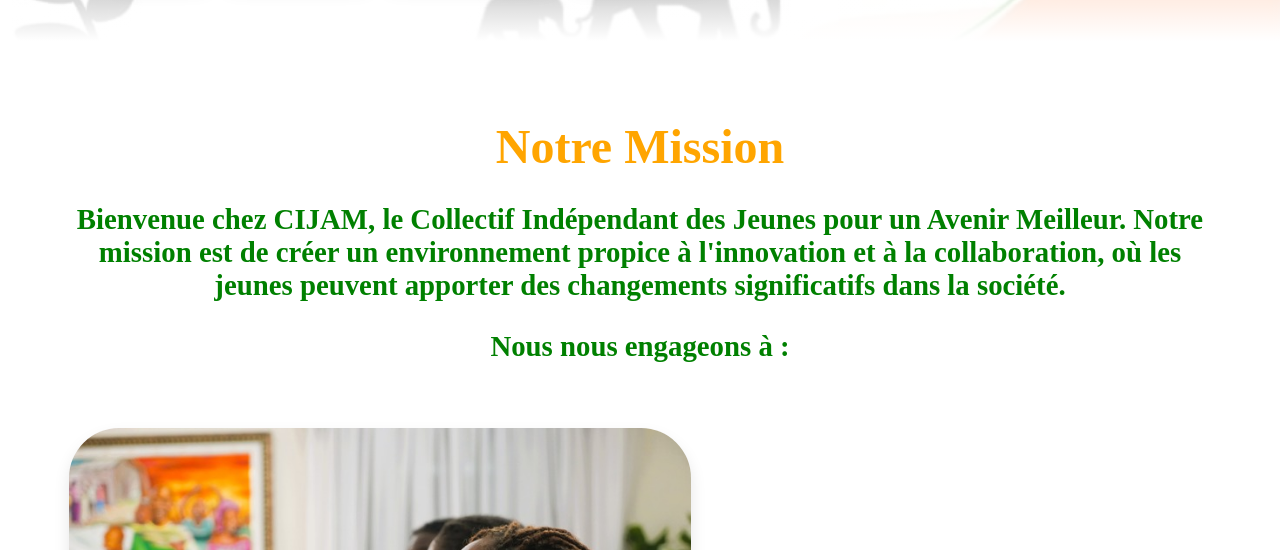
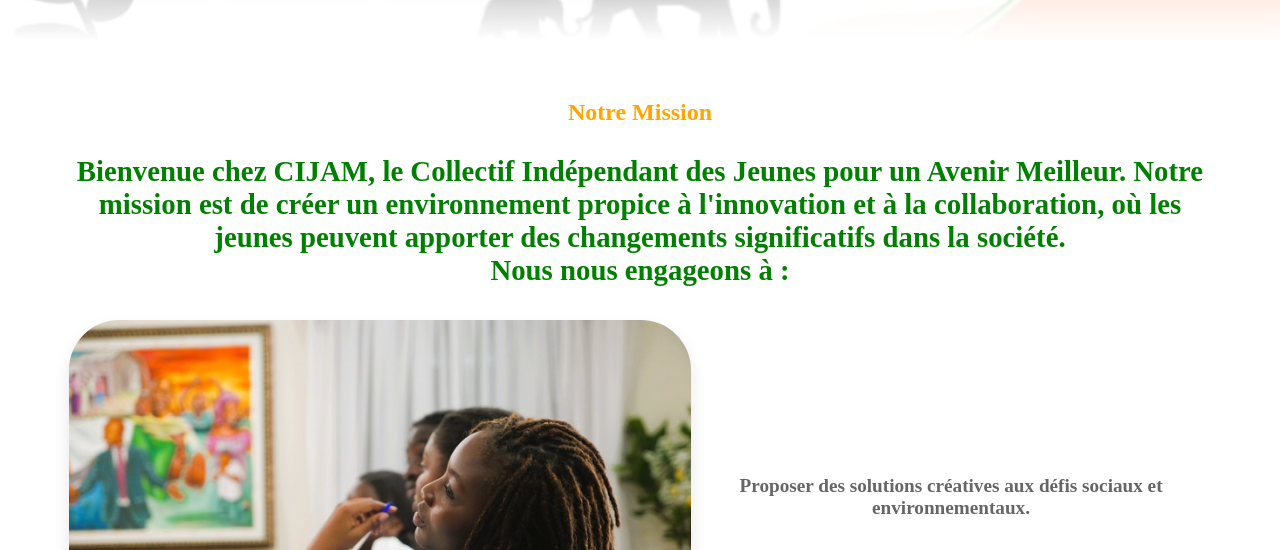
Before and after one commit to CIJAM/cijam.notre_mission, a plain HTML site: page index.html in a window 1280 px wide. Shown: the part 236-786 px from the top of the page. Drawn offline with Linux system fonts and the light colour scheme.

Commit message:
Update index.html

```diff
--- a/index.html
+++ b/index.html
@@ -57,9 +57,8 @@
     <!-- Our Mission Section -->
     <div class="section">
         <div class="text">
-            <h2 class="section-title" style="color: orange; font-size: 3em; font-family: Termina; margin-bottom: 20px;">Notre Mission</h2>
-            <p>Bienvenue chez CIJAM, le Collectif Indépendant des Jeunes pour un Avenir Meilleur. Notre mission est de créer un environnement propice à l'innovation et à la collaboration, où les jeunes peuvent apporter des changements significatifs dans la société.</p>
-            <p style="margin-bottom: 60px;">Nous nous engageons à :</p>
+            <h2 class="section-title">Notre Mission</h2>
+            <p>Bienvenue chez CIJAM, le Collectif Indépendant des Jeunes pour un Avenir Meilleur. Notre mission est de créer un environnement propice à l'innovation et à la collaboration, où les jeunes peuvent apporter des changements significatifs dans la société. <br> Nous nous engageons à :</p>
 
 
 
```
